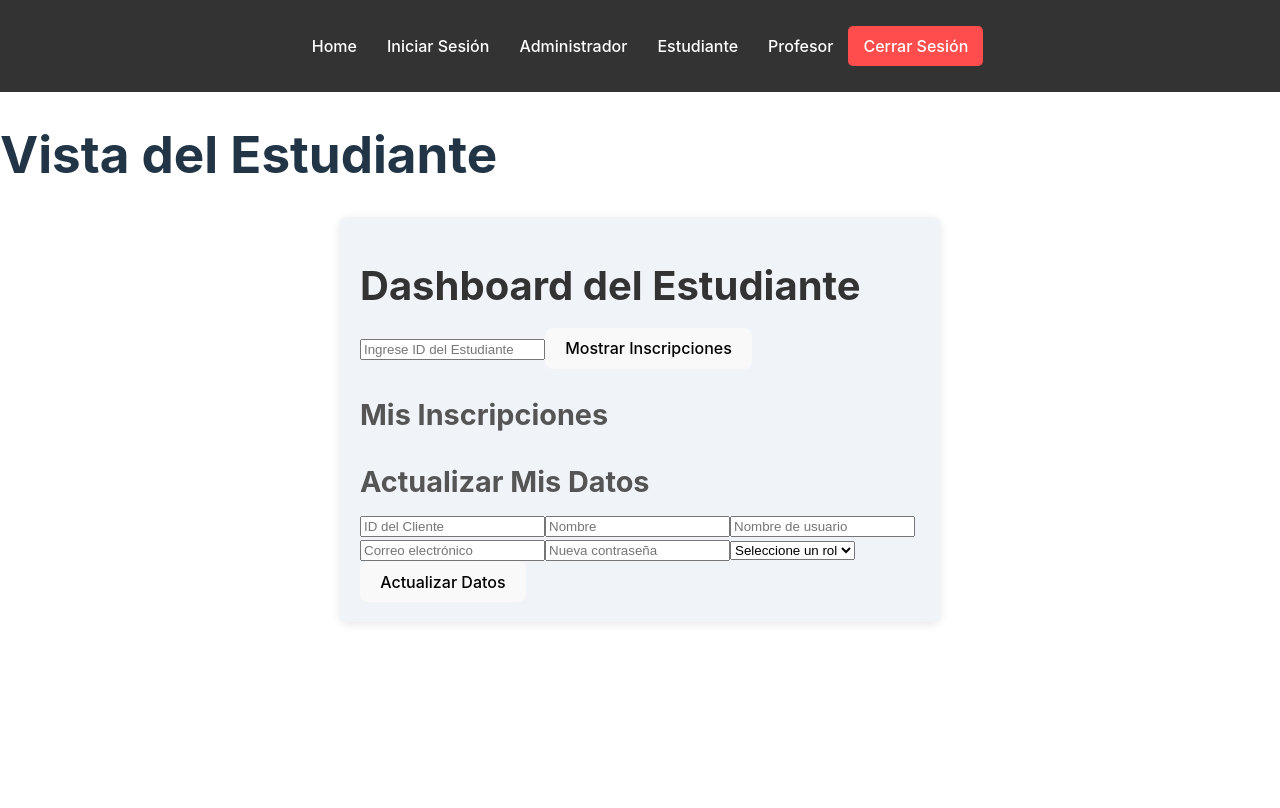
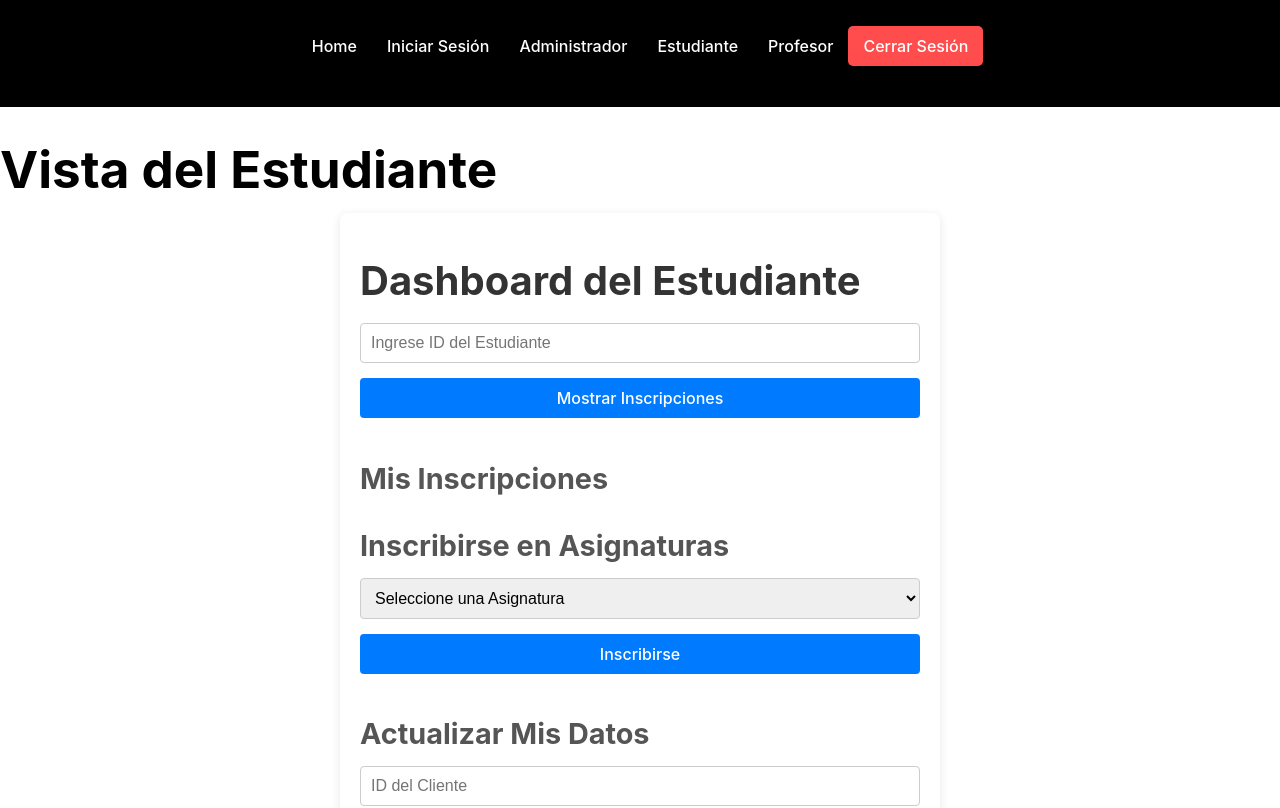
Before and after one commit to heusaizz/Prueba-de-hacer-front-de-pagina-main, a React (Vite) app: page /client-view in a window 1280 px wide. Shown: the top 808 px of the page. Built offline with nearby package versions, Linux system fonts and the light colour scheme; sample sign-in values are in the browser's storage.

Commit message:
Cambios estéticos y agregado de AM al usuario

```diff
--- a/src/App.css
+++ b/src/App.css
@@ -26,7 +26,7 @@ nav {
   flex-wrap: wrap; /* Permitir que los elementos se envuelvan */
   justify-content: center; /* Centrar elementos */
   padding: 10px 20px;
-  background-color: #333; /* Color de fondo de la navegación */
+  background-color: black; /* Color de fondo de la navegación */
 }
 
 nav ul {
@@ -122,7 +122,8 @@ nav button {
 .admin-dashboard {
   width: 90%;
   max-width: 600px;
-  margin: 0 auto; /
+  margin: 0 auto;
+  background-color: white;
 }
 
 @media (max-width: 768px) {
--- a/src/components/AdminDashboard.css
+++ b/src/components/AdminDashboard.css
@@ -1,38 +1,71 @@
 .admin-dashboard {
-    padding: 20px;
-    background-color: #f9f9f9;
-    border-radius: 8px;
-    box-shadow: 0 2px 10px rgba(0, 0, 0, 0.1);
+    padding: 20px; /* Espacio alrededor del contenido */
+    max-width: 800px; /* Ancho máximo del dashboard */
+    margin: auto; /* Centrar el dashboard */
+    border: 1px solid #ccc; /* Borde alrededor del dashboard */
+    border-radius: 8px; /* Bordes redondeados */
+    background-color: white; /* Color de fondo */
 }
 
-.admin-dashboard h1 {
-    font-size: 2.5em;
-    margin-bottom: 20px;
-    color: #333;
+h1, h2 {
+    margin-bottom: 15px;
+    color: black; /* Espacio debajo de los encabezados */
 }
 
-.admin-dashboard section {
-    margin-bottom: 30px;
-}
-
-.admin-dashboard h2 {
-    font-size: 1.8em;
-    color: #555 }
-
-.admin-dashboard ul {
-    list-style-type: none;
-    padding: 0;
+form {
+    margin-bottom: 20px; /* Espacio debajo de los formularios */
+    display: flex; /* Usar flexbox para el diseño */
+    flex-direction: column; /* Colocar elementos en columna */
 }
 
 .admin-dashboard li {
     background: darkgrey;
     margin: 10px 0;
-    padding: 15px;
+    padding: 10px;
     border-radius: 5px;
     box-shadow: 0 1px 5px rgba(0, 0, 0, 0.1);
 }
 
-.admin-dashboard li:hover {
-    background: #f0f0f0;
-    cursor: pointer;
+input, select, button {
+    margin-bottom: 15px; /* Espacio entre los elementos del formulario */
+    padding: 10px; /* Espacio interno */
+    border: 1px solid #ccc; /* Borde de los inputs */
+    border-radius: 4px; /* Bordes redondeados */
+    font-size: 16px; /* Tamaño de fuente */
+    transition: border-color 0.3s; /* Transición suave para el borde */
 }
+
+input:focus, select:focus {
+    border-color: #007bff; /* Cambiar el color del borde al enfocar */
+    outline: none; /* Eliminar el contorno por defecto */
+}
+
+button {
+    background-color: #007bff; /* Color de fondo del botón */
+    color: white; /* Color del texto */
+    cursor: pointer; /* Cambiar el cursor al pasar sobre el botón */
+    border: none; /* Sin borde */
+    padding: 10px 15px; /* Espacio interno del botón */
+    font-size: 16px; /* Tamaño de fuente del botón */
+    border-radius: 4px; /* Bordes redondeados */
+    transition: background-color 0.3s; /* Transición suave para el color de fondo */
+}
+
+button:hover {
+    background-color: #0056b3; /* Color de fondo al pasar el ratón */
+}
+
+.error-message {
+    color: red; /* Color del mensaje de error */
+    margin-top: 10px; /* Espacio arriba del mensaje de error */
+}
+
+@media (max-width: 600px) {
+    .admin-dashboard {
+        padding: 10px; /* Menos padding en pantallas pequeñas */
+    }
+
+    input, select, button {
+        font-size: 14px; /* Ajustar el tamaño de fuente en pantallas pequeñas */
+    }
+}
--- a/src/components/AdminDashboard.jsx
+++ b/src/components/AdminDashboard.jsx
@@ -349,11 +349,7 @@ const AdminDashboard = () => {
         </ul>
       </section>
 
-      <button onClick={() => setShowSubjectForm(!showSubjectForm)}>
-        {showSubjectForm
-          ? "Cerrar Formulario de Asignatura"
-          : "Agregar/Editar Asignatura"}
-      </button>
+
 
       {showSubjectForm && (
         <form onSubmit={handleSubjectSubmit}>
@@ -387,6 +383,11 @@ const AdminDashboard = () => {
 
       <section>
         <h2>Asignaturas</h2>
+        <button onClick={() => setShowSubjectForm(!showSubjectForm)}>
+        {showSubjectForm
+          ? "Cerrar Formulario de Asignatura"
+          : "Agregar/Editar Asignatura"}
+      </button>
         <ul>
           {subjects.map((subject) => (
             <li key={subject.subjectId}>
--- a/src/components/ClientDashboard.jsx
+++ b/src/components/ClientDashboard.jsx
@@ -1,18 +1,24 @@
 import { useState, useEffect } from 'react';
 import useEnrollment from '../hooks/useEnrollment'; // Importa el custom hook
-import { fetchEnrollmentsByClientId, updateUser  } from '../services/api'; // Asegúrate de importar la función updateUser
+import { fetchEnrollmentsByClientId, updateUser , fetchAllSubjects, createEnrollment, deleteEnrollment } from '../services/api'; // Importar las funciones necesarias
 import "./ClientDashboard.css";
 
 const ClientDashboard = () => {
     const [clientId, setClientId] = useState(''); // Estado para el ID del cliente
     const [clientData, setClientData] = useState({ id: "", name: '', username: '', email: '', password: '', role: '' }); // Estado para los datos del cliente
     const { enrollments, error, getEnrollments } = useEnrollment(); // Usa el custom hook
+    const [subjects, setSubjects] = useState([]); // Estado para las asignaturas
+    const [enrollmentData, setEnrollmentData] = useState({
+        subjectId: "",
+        clientId: "",
+    });
 
     useEffect(() => {
         const id = localStorage.getItem('clientId'); // Suponiendo que guardas el ID del cliente
         if (id) {
             setClientId(id);
             fetchClientData(id); // Llama a la función para cargar los datos del cliente
+            fetchSubjects(); // Llama a la función para cargar las asignaturas
         }
     }, []);
 
@@ -22,6 +28,15 @@ const ClientDashboard = () => {
             setClientData(data); // Ajusta esto según la estructura de los datos
         } catch (error) {
             console.error('Error fetching client data:', error);
+        }
+    };
+
+    const fetchSubjects = async () => {
+        try {
+            const subjectsData = await fetchAllSubjects(); // Obtener todas las asignaturas
+            setSubjects(subjectsData);
+        } catch (error) {
+            console.error('Error fetching subjects:', error);
         }
     };
 
@@ -60,6 +75,44 @@ const ClientDashboard = () => {
         }
     };
 
+    const handleEnrollmentChange = (e) => {
+        const { name, value } = e.target;
+        setEnrollmentData({ ...enrollmentData, [name]: value });
+    };
+
+    const handleEnrollmentSubmit = async (e) => {
+        e.preventDefault();
+        try {
+            await createEnrollment({ ...enrollmentData, clientId }); // Crear inscripción
+            await getEnrollments(clientId); // Obtener inscripciones actualizadas
+            setEnrollmentData({ subjectId: "", clientId }); // Limpiar el formulario
+            alert("Inscripción creada exitosamente.");
+        } catch (error) {
+            console.error("Error al crear la inscripción:", error);
+            alert(`Error al gestionar la inscripción: ${error.message}`);
+        }
+    };
+
+    const handleDeleteEnrollment = async (enrollmentId) => {
+        console.log("ID de inscripción recibido para eliminación:", enrollmentId); // Verifica el ID
+
+        if (!enrollmentId) {
+            console.error("ID de inscripción no válido.");
+            alert("No se puede eliminar la inscripción. ID no válido.");
+            return; // Salir si el ID es inválido
+        }
+
+        try {
+            console.log("Intentando eliminar la inscripción con ID:", enrollmentId);
+            await deleteEnrollment(enrollmentId); // Llama a la función para eliminar la inscripción
+            await getEnrollments(clientId); // Vuelve a obtener las inscripciones después de eliminar
+            alert("Inscripción eliminada exitosamente.");
+        } catch (error) {
+            console.error("Error al eliminar la inscripción:", error);
+            alert(`Error al eliminar la inscripción: ${error.message}`);
+        }
+    };
+
     return (
         <div className="client-dashboard">
             <h1>Dashboard del Estudiante</h1>
@@ -77,9 +130,24 @@ const ClientDashboard = () => {
             <h2>Mis Inscripciones</h2>
             <ul>
                 {enrollments.map(enrollment => (
-                    <li key={enrollment.subjectId}>{enrollment.title}, {enrollment.description}</li>
+                    <li key={enrollment.enrollmentId}> {/* Asegúrate de que esta propiedad sea correcta */}
+                        {enrollment.title}, {enrollment.description}
+                        <button onClick={() => handleDeleteEnrollment(enrollment.enrollmentId)}>Eliminar</button> {/* Aquí se pasa el ID */}
+                    </li>
                 ))}
             </ul>
+
+            <h2>Inscribirse en Asignaturas</h2>
+            <form onSubmit={handleEnrollmentSubmit}>
+                <select name="subjectId" value={enrollmentData.subjectId} onChange={handleEnrollmentChange} required>
+                    <option value="" disabled>Seleccione una Asignatura</option>
+                    {subjects.map(subject => (
+                        <option key={subject.subjectId} value={subject.subjectId}>{subject.title}</option>
+                    ))}
+                </select>
+                <input type="hidden" name="clientId" value={clientId} />
+                <button type="submit">Inscribirse</button>
+            </form>
 
             <h2>Actualizar Mis Datos</h2>
             <form onSubmit={handleSubmit}>
--- a/src/hooks/useEnrollment.js
+++ b/src/hooks/useEnrollment.js
@@ -1,22 +1,34 @@
+// src/hooks/useEnrollment.js
 import { useState } from 'react';
-import { fetchEnrollmentsByClientId } from '../services/api';
+import { fetchEnrollmentsByClientId, fetchAllEnrollments } from '../services/api';
 
 const useEnrollments = () => {
     const [enrollments, setEnrollments] = useState([]);
     const [error, setError] = useState(null);
 
     const getEnrollments = async (clientId) => {
-        setError(null); // Resetea el error antes de hacer la solicitud
+        setError(null);
         try {
             const data = await fetchEnrollmentsByClientId(clientId);
             setEnrollments(data || []);
         } catch (error) {
             console.error('Error fetching enrollments:', error);
-            setError('Error al obtener las inscripciones.'); // Manejo de errores
+            setError('Error al obtener las inscripciones.');
         }
     };
 
-    return { enrollments, error, getEnrollments };
+    const getAllEnrollments = async () => {
+        setError(null);
+        try {
+            const data = await fetchAllEnrollments(); // Asegúrate de que esta función esté definida en tu API
+            setEnrollments(data || []);
+        } catch (error) {
+            console.error('Error fetching all enrollments:', error);
+            setError('Error al obtener todas las inscripciones.');
+        }
+    };
+
+    return { enrollments, error, getEnrollments, getAllEnrollments };
 };
 
 export default useEnrollments;
```
